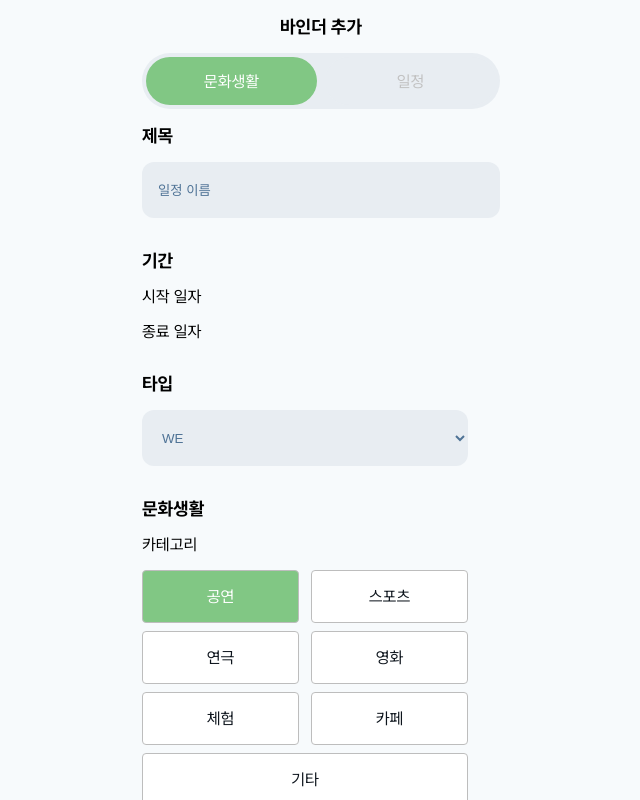
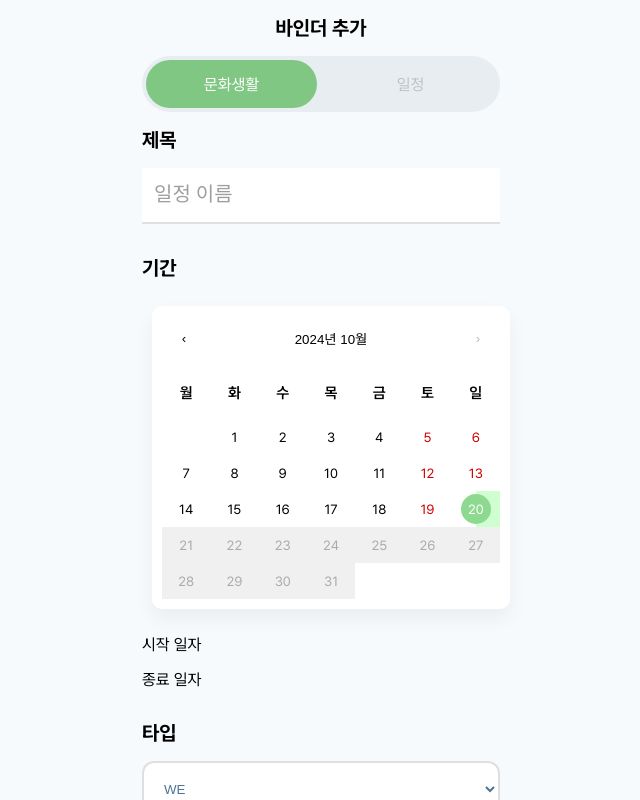
Before and after one commit to b1nder/binder-frontend, a Next.js app: page /add in a window 1280 px wide. Shown: the whole page, without its empty margins (319-959 px from the left). Built offline with nearby package versions, Linux system fonts and the light colour scheme.

Commit message:
feat: calendar 추가 및 이미지 선택시 미리보기 기능 추가

```diff
--- a/src/app/add/page.tsx
+++ b/src/app/add/page.tsx
@@ -1,68 +1,131 @@
 'use client';
-import { useState } from 'react';
+import { useEffect, useState } from 'react';
 import styled from '@emotion/styled';
+
+//import component
+import { Category } from '@/app/add/Category';
 import ToggleComponent from '@/components/Toggle';
 import Button from '@/components/Button';
-import { Category } from '@/app/add/Category';
+import Calendar from '@/components/Calendar';
 
 const Title = styled.span`
   font-weight: bold;
-  font-size: 18px;
+  font-size: 20px;
 `;
+
 const clickHandler = () => {
   console.log('clicked');
 };
+
 const PageContainer = styled.div`
   display: flex;
   flex-direction: column;
   min-width: 390px;
   align-items: center;
 `;
+
 const Content = styled.div`
   display: flex;
   flex-direction: column;
   width: 100%;
 `;
+
 const InputContainer = styled.div`
   display: flex;
   flex-direction: column;
-  padding: 16px;
+  margin: 16px;
   gap: 16px;
   width: 358px;
 `;
+
 const Input = styled.input`
-  background-color: #e8edf2;
+  background-color: #fff;
   border: 0;
+  font-size: 18px;
+  font-family: pretendard;
   width: 358px;
   height: 56px;
-  border-radius: 12px;
-  padding: 16px;
+  border-bottom: 2px solid #dfdfdf;
+  padding: 12px;
   &:focus {
     outline: none;
+    border-bottom: 2px solid #8cd98f;
   }
   ::placeholder {
-    color: #4f7396;
+    color: #9e9e9e;
+    font-size: 20px;
   }
 `;
 const Select = styled.select`
   padding: 16px;
   border-radius: 12px;
-  background-color: #e8edf2;
+  background-color: #fff;
   border: 0;
   color: #4f7396;
   height: 56px;
+  border: 2px solid #dfdfdf;
   &:focus {
     outline: none;
   }
+  &:hover {
+    cursor: pointer;
+  }
+`;
+const FixedBottomButton = styled.div`
+  bottom: 20px;
 `;
 
+const InputBox = styled.label`
+  display: flex;
+  justify-content: center;
+  align-items: center;
+  border: 1px solid #dfdfdf;
+  background-color: #dfdfdf;
+  color: #9e9e9e;
+  width: 358px;
+  height: 140px;
+  border-radius: 12px;
+  &:hover {
+    cursor: pointer;
+  }
+`;
+const ImagePreview = styled.img`
+  width: 100%;
+  heigh: 100%;
+`;
 export default function Add() {
+  const [selectedFiles, setSelectedFiles] = useState<File[]>([]);
+  const [previewUrls, setPreviewUrls] = useState<string[]>([]);
+
   const [selected, setSelected] = useState('공연');
   const [selectedCategory, setSelectedCategory] =
     useState<Category>('문화생활');
+  const [value, setValue] = useState<Date | Date[] | null>(new Date());
 
   type Category = '문화생활' | '일정';
   let contents = ['공연', '스포츠', '연극', '영화', '체험', '카페', '기타'];
+  type Value = Date[] | Date | null;
+
+  const handleFileChange = (event: React.ChangeEvent<HTMLInputElement>) => {
+    const files = event.target.files;
+    if (!files) return;
+
+    const fileArray = Array.from(files);
+    setSelectedFiles(fileArray);
+
+    const urls = fileArray.map((file) => URL.createObjectURL(file));
+    console.log(urls);
+    setPreviewUrls(urls);
+  };
+
+  const dateChangeHandler = (date: Value | Date[] | null) => {
+    setValue(date);
+  };
+
+  const dateConverter = () => {
+    const firstDate = value;
+    console.log(firstDate?.toString);
+  };
 
   return (
     <PageContainer>
@@ -78,6 +141,7 @@ export default function Add() {
         </InputContainer>
         <InputContainer>
           <Title>기간</Title>
+          <Calendar value={value} onChange={dateChangeHandler} />
           <p>시작 일자</p>
           <p>종료 일자</p>
         </InputContainer>
@@ -98,13 +162,32 @@ export default function Add() {
               setSelected={setSelected}
             />
             <p>티켓 첨부하기</p>
-            <input type="file" multiple accept="image/*" />
+            <div style={{ position: 'relative' }}>
+              {previewUrls.length > 0 ? (
+                previewUrls.map((url, index) => (
+                  <ImagePreview key={index} src={url} alt={`미리보기`} />
+                ))
+              ) : (
+                <InputBox htmlFor="input-file">업로드</InputBox>
+              )}
+              <input
+                style={{ visibility: 'hidden' }}
+                id="input-file"
+                type="file"
+                multiple
+                accept="image/*"
+                onChange={handleFileChange}
+              />
+            </div>
+
             <p>사진 첨부하기</p>
             <p>장소 등록</p>
           </InputContainer>
         )}
       </Content>
-      <Button content="추가" onClickHandler={clickHandler} width={'358px'} />
+      <FixedBottomButton>
+        <Button content="추가" onClickHandler={clickHandler} width={'358px'} />
+      </FixedBottomButton>
     </PageContainer>
   );
 }
```
